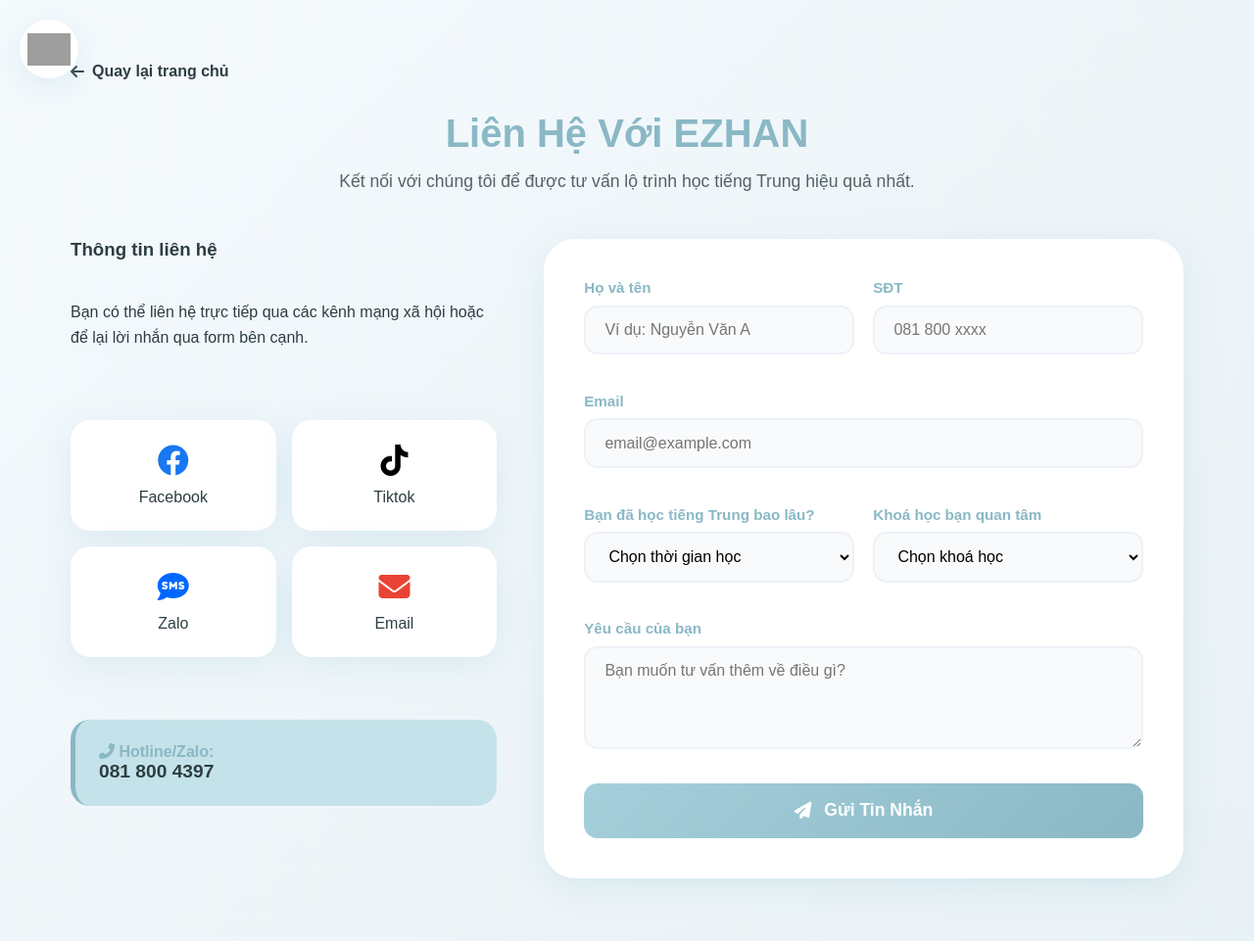
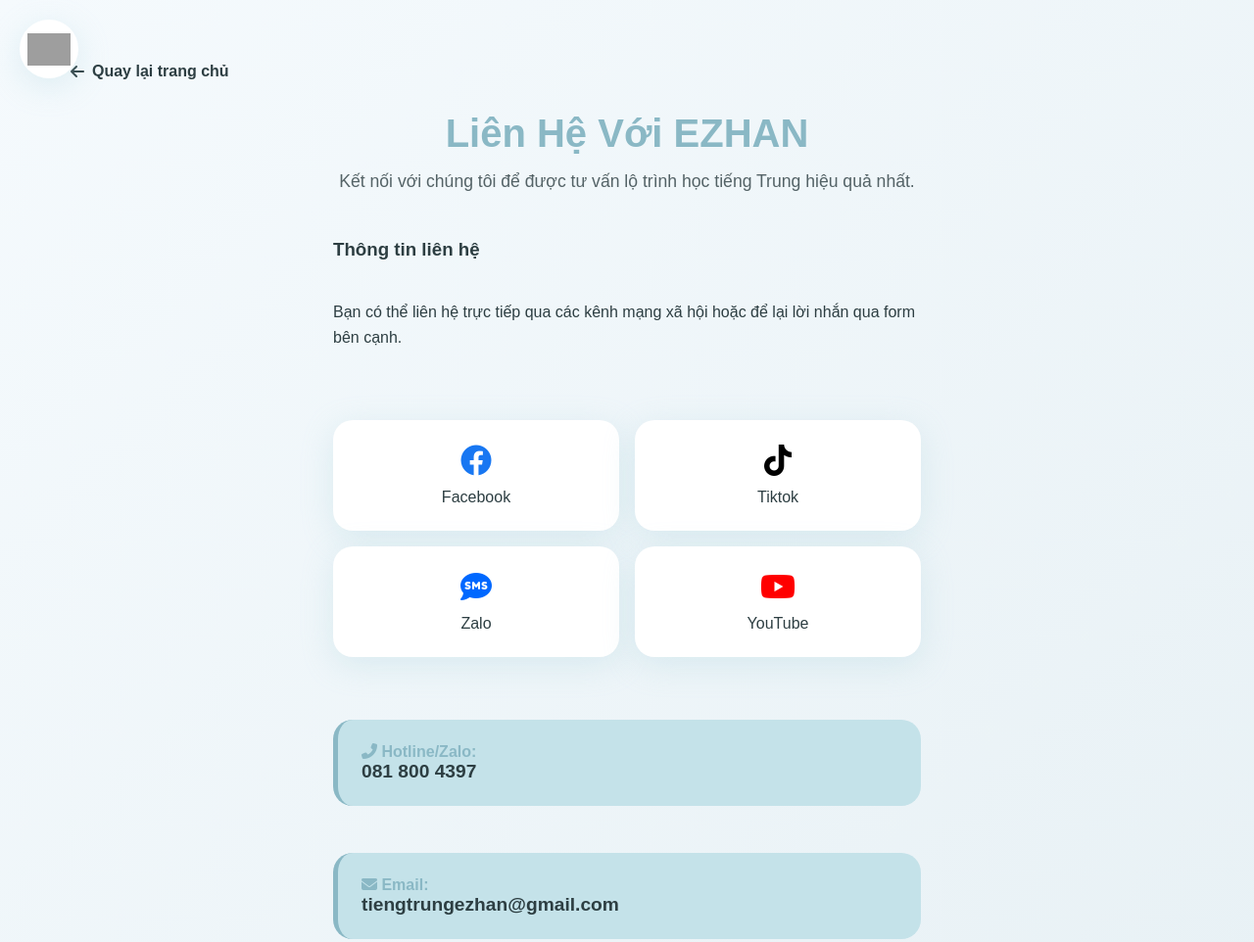
Before and after one commit to tiengtrungezhan/YE, a plain HTML site: page contact.html in a window 1280 px wide. Shown: the whole page at 98% size. Drawn offline with Linux system fonts and the light colour scheme; grey boxes are pictures that could not be loaded.

Commit message:
Update contact page: add YouTube, rearrange email, remove form

```diff
--- a/contact.html
+++ b/contact.html
@@ -8,10 +8,11 @@
     <link rel="stylesheet" href="https://cdnjs.cloudflare.com/ajax/libs/font-awesome/6.4.0/css/all.min.css">
     <style>
         .contact-wrapper {
-            display: grid;
-            grid-template-columns: 1fr 1.5fr;
+            display: flex;
+            justify-content: center;
+            max-width: 600px;
+            margin: 2rem auto 0;
             gap: 3rem;
-            margin-top: 2rem;
         }
 
         .contact-info {
@@ -57,7 +58,7 @@
         .social-card.facebook i { color: #1877F2; }
         .social-card.tiktok i { color: #000000; }
         .social-card.zalo i { color: #0068FF; }
-        .social-card.email i { color: #EA4335; }
+        .social-card.youtube i { color: #FF0000; }
 
         .contact-form-container {
             background: var(--white);
@@ -141,7 +142,7 @@
 
         @media (max-width: 992px) {
             .contact-wrapper {
-                grid-template-columns: 1fr;
+                flex-direction: column;
             }
         }
 
@@ -201,9 +202,9 @@
                         <i class="fas fa-comment-sms"></i>
                         <span>Zalo</span>
                     </a>
-                    <a href="mailto:tiengtrungezhan@gmail.com" class="social-card email">
-                        <i class="fas fa-envelope"></i>
-                        <span>Email</span>
+                    <a href="https://www.youtube.com/@EZHANTIẾNGTRUNG" target="_blank" class="social-card youtube">
+                        <i class="fab fa-youtube"></i>
+                        <span>YouTube</span>
                     </a>
                 </div>
 
@@ -211,107 +212,13 @@
                     <p style="font-weight: 600; color: var(--primary-dark);"><i class="fas fa-phone-alt"></i> Hotline/Zalo:</p>
                     <p style="font-size: 1.2rem; font-weight: 700;">081 800 4397</p>
                 </div>
-            </div>
 
-            <!-- Right Side: Contact Form -->
-            <div class="contact-form-container">
-                <form id="ezhanContactForm" class="contact-form">
-                    <div class="form-grid">
-                        <div class="form-group">
-                            <label>Họ và tên</label>
-                            <input type="text" name="name" placeholder="Ví dụ: Nguyễn Văn A" required>
-                        </div>
-                        <div class="form-group">
-                            <label>SĐT</label>
-                            <input type="tel" name="phone" placeholder="081 800 xxxx" required>
-                        </div>
-                        <div class="form-group full-width">
-                            <label>Email</label>
-                            <input type="email" name="email" placeholder="email@example.com" required>
-                        </div>
-                        <div class="form-group">
-                            <label>Bạn đã học tiếng Trung bao lâu?</label>
-                            <select name="experience" required>
-                                <option value="" disabled selected>Chọn thời gian học</option>
-                                <option value="chưa học">Chưa học</option>
-                                <option value="dưới 3 tháng">Dưới 3 tháng</option>
-                                <option value="dưới 6 tháng">Dưới 6 tháng</option>
-                                <option value="dưới 1 năm">Dưới 1 năm</option>
-                                <option value="trên 1 năm">Trên 1 năm</option>
-                            </select>
-                        </div>
-                        <div class="form-group">
-                            <label>Khoá học bạn quan tâm</label>
-                            <select name="course" required>
-                                <option value="" disabled selected>Chọn khoá học</option>
-                                <option value="HSK">HSK</option>
-                                <option value="Giao tiếp">Giao tiếp</option>
-                            </select>
-                        </div>
-                        <div class="form-group full-width">
-                            <label>Yêu cầu của bạn</label>
-                            <textarea name="message" rows="4" placeholder="Bạn muốn tư vấn thêm về điều gì?"></textarea>
-                        </div>
-                    </div>
-                    <button type="submit" class="submit-btn" id="submitBtn">
-                        <i class="fas fa-paper-plane"></i> Gửi Tin Nhắn
-                    </button>
-                </form>
-
-                <div id="successMessage" class="success-message">
-                    <i class="fas fa-check-circle"></i>
-                    <h2>Cảm ơn bạn!</h2>
-                    <p>Thông tin của bạn đã được gửi thành công. EZHAN sẽ liên hệ với bạn sớm nhất có thể!</p>
-                    <button onclick="location.reload()" style="margin-top: 1.5rem; background: var(--primary-color); border: none; padding: 0.8rem 1.5rem; border-radius: 12px; cursor: pointer; font-weight: 600;">Gửi tin nhắn khác</button>
+                <div style="margin-top: 1rem; background: var(--primary-light); padding: 1.5rem; border-radius: 20px; border-left: 5px solid var(--primary-dark);">
+                    <p style="font-weight: 600; color: var(--primary-dark);"><i class="fas fa-envelope"></i> Email:</p>
+                    <p style="font-size: 1.2rem; font-weight: 700;"><a href="mailto:tiengtrungezhan@gmail.com" style="color: var(--text-color); text-decoration: none;">tiengtrungezhan@gmail.com</a></p>
                 </div>
             </div>
         </div>
     </div>
-
-    <script>
-        const form = document.getElementById('ezhanContactForm');
-        const submitBtn = document.getElementById('submitBtn');
-        const successMessage = document.getElementById('successMessage');
-
-        form.addEventListener('submit', async (e) => {
-            e.preventDefault();
-
-            // Thay đổi trạng thái nút
-            submitBtn.innerHTML = '<i class="fas fa-spinner fa-spin"></i> Đang gửi...';
-            submitBtn.classList.add('loading');
-
-            const formData = new FormData(form);
-            const data = Object.fromEntries(formData.entries());
-
-            try {
-                // URL này cần được thay thế bằng URL của Google Apps Script sau khi bạn deploy
-                // Tôi sẽ cung cấp script để bạn tạo URL này
-                const SCRIPT_URL = 'https://script.google.com/macros/s/AKfycbz_H_M_S_M_S_M_S_M_S/exec'; // Placeholder
-
-                // Vì demo, tôi sẽ giả lập việc gửi thành công sau 1.5s
-                // Khi bạn có SCRIPT_URL thực tế, hãy bỏ comment phần fetch bên dưới
-
-                /*
-                const response = await fetch(SCRIPT_URL, {
-                    method: 'POST',
-                    mode: 'no-cors', // Cần thiết cho Google Apps Script
-                    body: JSON.stringify(data)
-                });
-                */
-
-                // Giả lập delay
-                await new Promise(resolve => setTimeout(resolve, 1500));
-
-                form.style.display = 'none';
-                successMessage.style.display = 'block';
-
-            } catch (error) {
-                console.error('Error:', error);
-                alert('Có lỗi xảy ra khi gửi tin nhắn. Vui lòng thử lại sau hoặc liên hệ trực tiếp qua Zalo.');
-                submitBtn.innerHTML = '<i class="fas fa-paper-plane"></i> Gửi Tin Nhắn';
-                submitBtn.classList.remove('loading');
-            }
-        });
-    </script>
 </body>
 </html>
```
